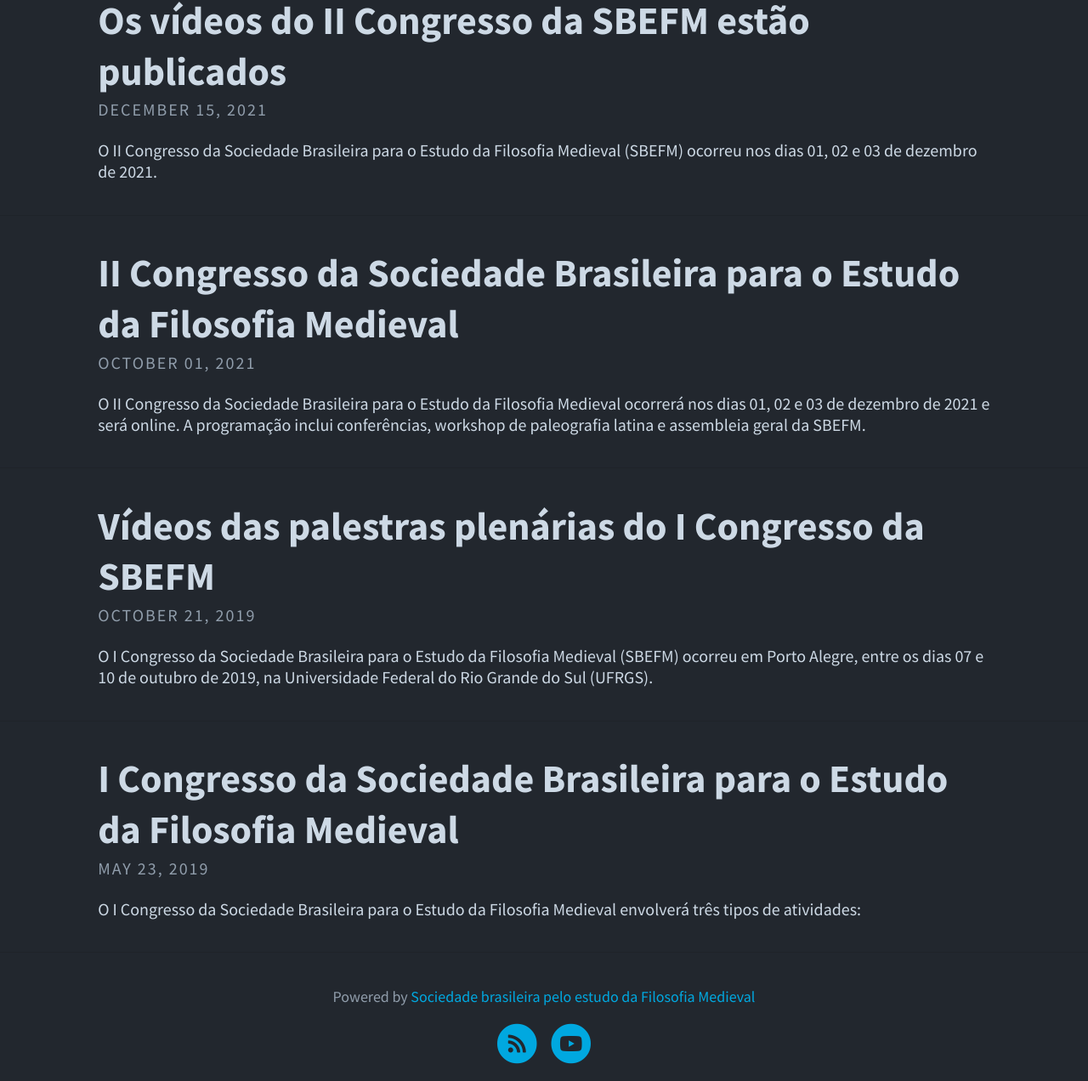
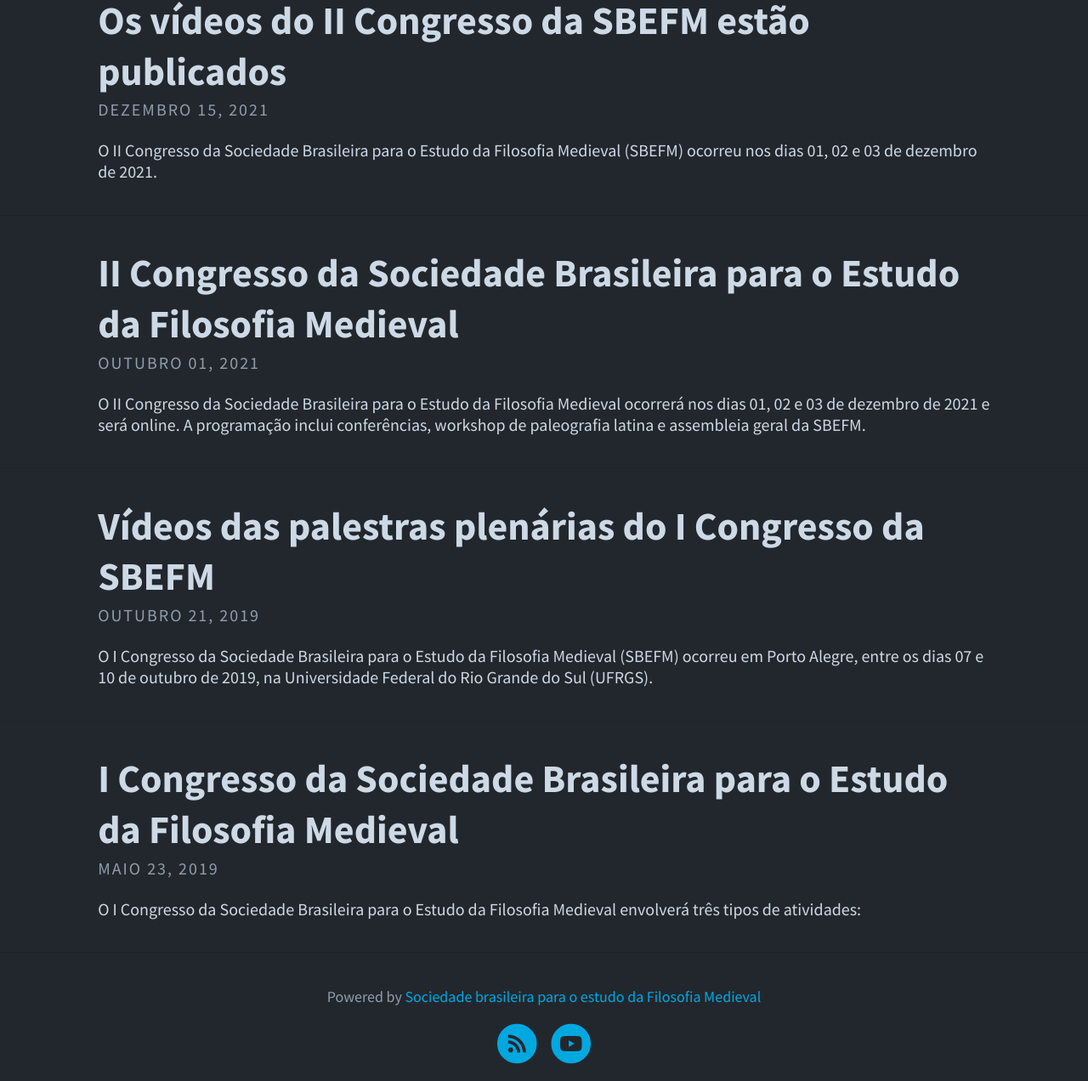
Before and after one commit to nap-o/sbefm, a Jekyll site: the page built from noticias/index.html, in a window 1280 px wide. Shown: the part 408-1680 px from the top of the page at 85% size. Built offline with Jekyll 4.4.1, drawn with Linux system fonts in a browser that asks for light colours; the list of posts is cut into pages by our own code.

```diff
--- a/_config.yml
+++ b/_config.yml
@@ -4,7 +4,7 @@ url: "http://sbefm.com"
 
 # THEME-SPECIFIC CONFIGURATION
 title: SBEFM                                            # site's title
-description: "Sociedade brasileira pelo estudo da Filosofia Medieval"      # used by search engines
+description: "Sociedade brasileira para o estudo da Filosofia Medieval"      # used by search engines
 avatar: assets/img/logo_youtube.png                        # Empty for no avatar in navbar
 favicon: assets/favicon.ico                             # Icon displayed in the tab
 
@@ -12,7 +12,7 @@ favicon: assets/favicon.ico                             # Icon displayed in the
 header_text: Change <code>header_text</code> in <code>_config.yml</code>  # Change Blog header text
 header_feature_image: assets/img/pexels/triangular.jpeg
 footer_text: >
-  Powered by <a href="http://sbefm.com/">Sociedade brasileira pelo estudo da Filosofia Medieval</a>
+  Powered by <a href="http://sbefm.com/">Sociedade brasileira para o estudo da Filosofia Medieval</a>
 
 # Blog
 excerpt: true                                           # Or "truncate" (first 250 characters), "false" to disable
--- a/_data/language.yml
+++ b/_data/language.yml
@@ -6,15 +6,15 @@ str_add_to: "Add to"
 str_email: "Email"
 str_tweet: "Tweet"
 str_pin_it: "Pin it"
-str_next_post: "Next post"
-str_previous_post: "Previous post"
+str_next_post: "Próximo post"
+str_previous_post: "Prévio post"
 str_next_page: "Next"
 str_previous_page: "Prev"
 str_javascript_required_disqus: "Please enable JavaScript to view comments."
 str_no_result_found: "No result found"
 str_cookie_approve: "Approve"
 str_cookie_disclaimer: "We would like to use third party cookies and scripts to improve the functionality of this website."
-str_months: [January, February, March, April, May, June, July, August, September, October, November, December]
+str_months: [Janeiro, Fevereiro, Março, Abril, Maio, Junho, Julho, Agosto, Setembro, Outubro, Novembro, Dezembro]
 
 # Localization settings
 cusdis_lang: # zh-cn, es, tr, pt-BR
--- a/_includes/blog/post_info.liquid
+++ b/_includes/blog/post_info.liquid
@@ -1,5 +1,5 @@
 {% assign author = site.data.authors[include.author] %}
-{% assign date = include.date | default: "today" | date: "%B %-d, %Y" %}
+{% assign date = include.date | default: "today" | date: "%-d %B, %Y" %}
 
 <div class="post-info">
   {%- if author.url -%}<a href="{{ author.url | relative_url }}" target="_blank" rel="noopener">{%- endif -%}
```
